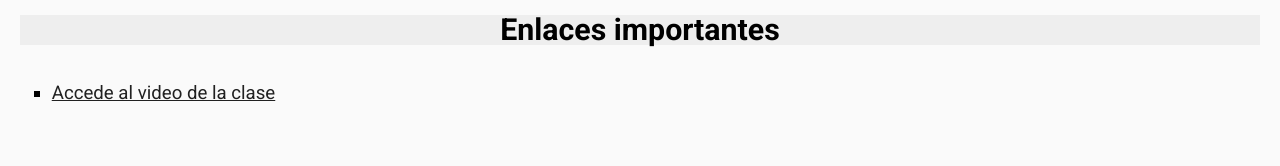
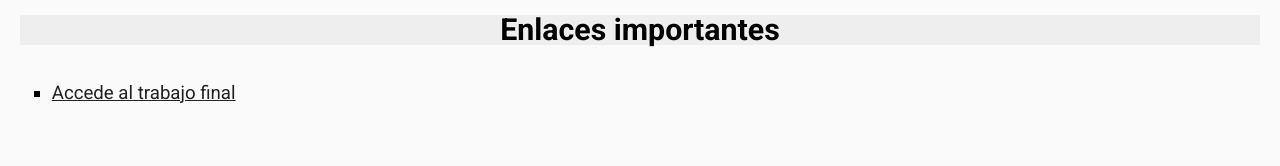
Before and after one commit to RonnyG2121/js-itgrarte-sept-2024, a plain HTML site: page clase6.html in a window 1280 px wide. Shown: the part 396-562 px from the top of the page. Drawn offline with Linux system fonts and the light colour scheme.

Commit message:
Corrige errores con los enlaces

```diff
--- a/clase6.html
+++ b/clase6.html
@@ -30,8 +30,8 @@
 <h3>Enlaces importantes</h3>
             <div>
                 <ul>
-                    <!-- <li><a href="https://drive.google.com/file/d/1hnV8nGHgc_CFW4XyZdZgsPJFNpu2kavo/view?usp=sharing" target="_blank">Accede al examen</a></li> -->
-                    <li><a href="https://classroom.google.com/c/NzEwMzMxNjIwNjQy/a/NzI0NTAzMzQxOTg5/details" target="_blank">Accede al video de la clase</a></li>
+                    <li><a href="https://classroom.google.com/c/NzEwMzMxNjIwNjQy/a/NzI0NTAzMzQxOTg5/details" target="_blank">Accede al trabajo final</a></li>
+                    <!-- <li><a href="https://drive.google.com/file/d/1hnV8nGHgc_CFW4XyZdZgsPJFNpu2kavo/view?usp=sharing" target="_blank">Accede al video de la clase</a></li> -->
                 </ul>
             </div>
 
```
